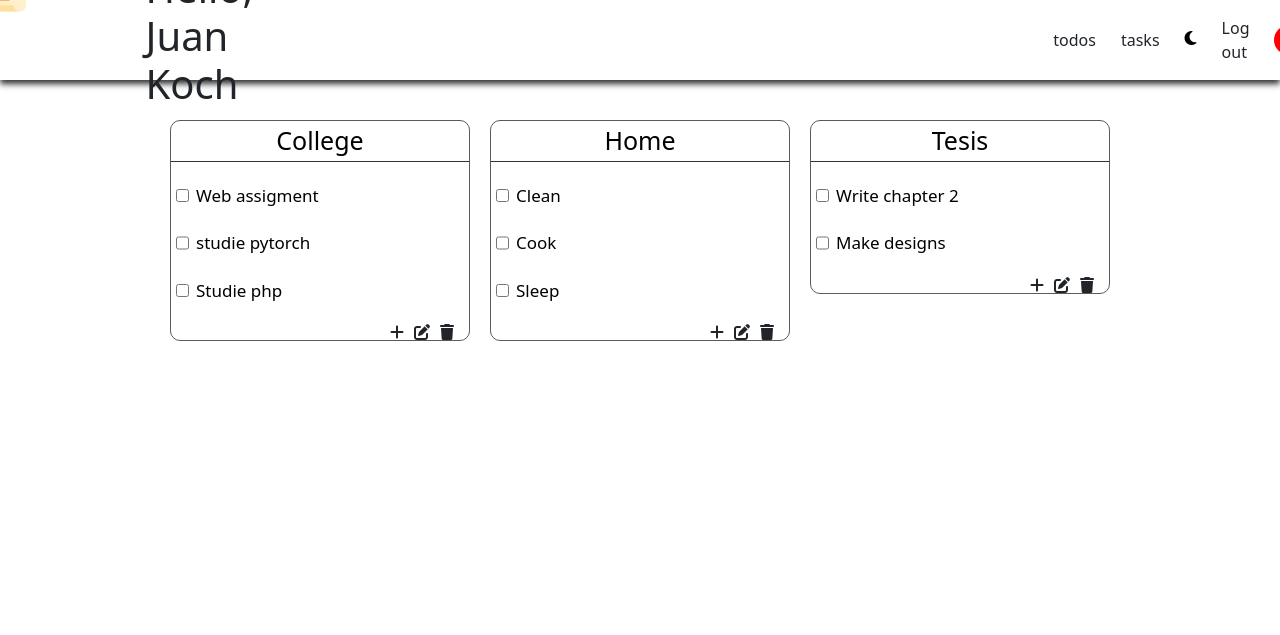
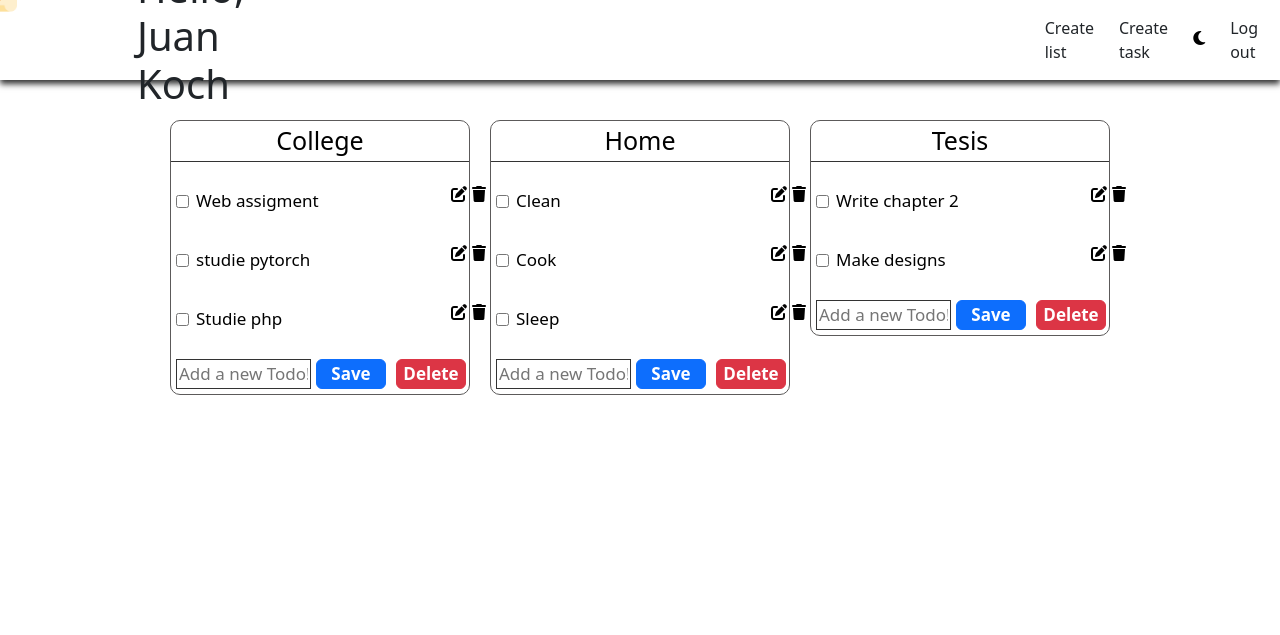
Before and after one commit to KochP1/FLASK-TODO, a Flask app: page /todos/ in a window 1280 px wide; the page is wider, and only the part inside the window is pictured. Shown: the top 635 px of that part. Run offline with Flask 3, Linux system fonts and the light colour scheme; a user stored in the database is signed in.

Commit message:
Inplementing create topic, create todo and delete todo

```diff
--- a/blueprintapp/blueprints/todos/models.py
+++ b/blueprintapp/blueprints/todos/models.py
@@ -17,7 +17,7 @@ class Todo(db.Model):
 
     tid = db.Column(db.Integer, primary_key=True)
     description = db.Column(db.String, nullable=False)
-    done = db.Column(db.Boolean, nullable=False)
+    done = db.Column(db.Boolean)
     topId = db.Column(db.Integer, db.ForeignKey('topic.topId', name='fk_todo_topid'), nullable=False)  # Nombre de la clave foránea
 
     def __repr__(self):
--- a/blueprintapp/blueprints/todos/routes.py
+++ b/blueprintapp/blueprints/todos/routes.py
@@ -16,9 +16,31 @@ def index():
     print(f'Hello , {topics}: {todos}')
     return render_template('todos/index.html', topics = topics, todos = todos)
 
-@todos.route('/create', methods = ['GET', 'POST'])
-def create():
-    if request.method == 'GET':
-        return render_template('todos/create.html')
-    elif request.method == 'POST':
-        return ''
+@todos.route('/create_todo', methods = ['POST'])
+def create_todo():
+    description = request.form['description']
+    topid = request.form['topid']
+
+    todo = Todo(description = description, topId = topid)
+    db.session.add(todo)
+    db.session.commit()
+    return redirect(url_for('todos.index'))
+
+@todos.route('/delete_todo', methods = ['POST'])
+def delete_todo():
+    tid = request.form['tid']
+    todo = Todo.query.filter(Todo.tid == tid).first()
+    db.session.delete(todo)
+    db.session.commit()
+    return redirect(url_for('todos.index'))
+
+@todos.route('/create_topic', methods = ['POST'])
+def create_topic():
+    name = request.form['name']
+    pid = current_user.pid
+
+    topic = Topic(name = name, pid = pid)
+
+    db.session.add(topic)
+    db.session.commit()
+    return redirect(url_for('todos.index'))
--- a/blueprintapp/blueprints/todos/templates/todos/index.html
+++ b/blueprintapp/blueprints/todos/templates/todos/index.html
@@ -11,8 +11,8 @@
                     <h1>Hello, {{current_user.name}} {{current_user.lastName}}</h1>
                 </div>
             <ul class="nav-list">
-                <li class="nav-item"><a href="#" class="nav-link">todos</a></li>
-                <li class="nav-item"><a href="#" class="nav-link">tasks</a></li>
+                <li class="nav-item"><a href="#" class="nav-link" data-bs-toggle="modal" data-bs-target="#editModal">Create list</a></li>
+                <li class="nav-item"><a href="#" class="nav-link">Create task</a></li>
                 <li class="nav-item switch">
                     <a class="toggle-theme" id="darkModeToggle" role="button">
                         <i class="fas mb-2 mr-1 fa-moon theme-icon"></i>
@@ -27,22 +27,55 @@
 
     <div class="main-wrapper">
             {% for topic in topics%}
-                <div class="todo__container">
+                <div class="todo__container" id="todo-list">
                     <input type="text" name="topic" class="list-input topic-input" value="{{topic.name}}">
                     {% for todo in todos %}
                         {% if topic.topId == todo.topId %}
-                            <div class="check-container">
-                                <input type="checkbox" class="checkbox">
-                                <input type="text" name="todo" class="list-input" value="{{todo.description}}">
-                            </div>
+                            <form action="{{url_for('todos.delete_todo')}}" method="post" class="modify-form">
+                                    <input type="checkbox" class="checkbox" name="done">
+                                    <input type="text" name="todo" class="list-input" value="{{todo.description}}">
+                                    <input type="hidden" name="tid" value="{{todo.tid}}">
+                                    <button class="edit-btn">
+                                        <i class="fa-solid fa-pen-to-square"></i>
+                                    </button>
+                                    <button class="delete-btn" type="submit">
+                                        <i class="fa-solid fa-trash"></i>
+                                    </button>
+                            </form>
                         {% endif %}
                     {% endfor %}
-                    <div class="todo-options">
-                        <i class="fa-solid fa-plus"></i>
-                        <i class="fa-solid fa-pen-to-square"></i>
-                        <i class="fa-solid fa-trash"></i>
+                    <div class="todo-options__container">
+                        <form action="{{url_for('todos.create_todo')}}" class="newTodo-form" id="newTodo-form" method="post">
+                            <input type="text" placeholder="Add a new Todo!!" name="description">
+                            <input type="hidden" name="topid" value="{{topic.topId}}">
+                            <button type="submit" class="btn btn-primary">Save</button>
+                        </form>
+                        <form class="todo-options">
+                            <button class="btn btn-danger">Delete</button>
+                        </form>
                     </div>
                 </div>
             {% endfor %}
     </div>
+
+    <!-- Modal Edit list-->
+<div class="modal fade" id="editModal" tabindex="-1" aria-labelledby="editModalLabel" aria-hidden="true">
+    <div class="modal-dialog">
+      <div class="modal-content">
+        <div class="modal-header">
+          <h1 class="modal-title fs-5" id="editModalLabel">New Topic!!</h1>
+          <button type="button" class="btn-close" data-bs-dismiss="modal" aria-label="Close"></button>
+        </div>
+        <form action="{{url_for('todos.create_topic')}}" method="post">
+            <div class="modal-body">
+                <input type="text" placeholder="Topic name" name="name">
+            </div>
+            <div class="modal-footer">
+                <button type="button" class="btn btn-primary">Save changes</button>
+            </div>
+        </form>
+      </div>
+    </div>
+  </div>
+
 {% endblock %}
--- a/blueprintapp/static/styles.css
+++ b/blueprintapp/static/styles.css
@@ -163,3 +163,78 @@ h1{
 .fa-trash{
     margin-right: 15px;
 }
+
+.btn-danger{
+    margin-right: 6px;
+    margin-bottom: 5px;
+}
+
+.modify-form{
+    display: flex;
+    gap: 5px;
+}
+
+.todo-options__container{
+    display: flex;
+    gap: 10px;
+    width: fit-content;
+}
+
+.delete-btn{
+    border: none;
+    padding: 0;
+    margin: 0;
+    background-color: transparent;
+    margin-bottom: 15px;
+}
+
+.edit-btn{
+    border: none;
+    padding: 0;
+    margin: 0;
+    background-color: transparent;
+    margin-bottom: 15px;
+}
+
+
+.newTodo-form{
+    display: flex;
+    gap: 5px;
+}
+
+.newTodo-form input{
+    border: 1px solid #333;
+    background-color: transparent;
+    font-size: 17px;
+    width: 135px;
+    height: 30px;
+    margin-left: 5px;
+}
+
+.newTodo-form input:focus{
+    outline: none;
+}
+
+.newTodo-form button{
+    width: 70px !important;
+    height: 30px !important;
+    font-size: 17px !important;
+    font-weight: bold !important;
+    display: flex !important;
+    justify-content: center !important;
+    align-items: center !important;
+}
+
+.todo-options button {
+    width: 70px !important;
+    height: 30px !important;
+    font-size: 17px !important;
+    font-weight: bold !important;
+    display: flex !important;
+    justify-content: center !important;
+    align-items: center !important;
+}
+
+.modal-body input {
+    width: 100%;
+}
```
Also changed, not shown: blueprintapp/migrations/versions/22a4553bd543_.py (added, +36 -0 lines), blueprintapp/static/js/script.js (added), instance/blueprints.db.
